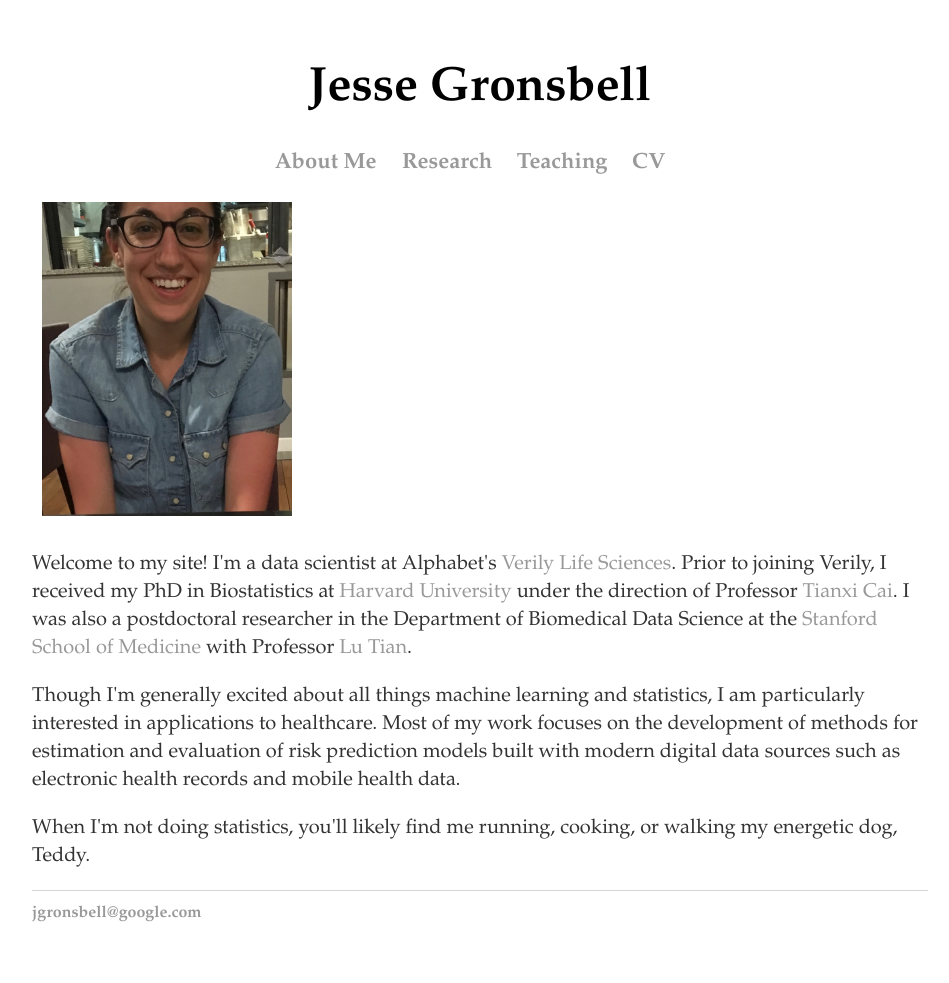
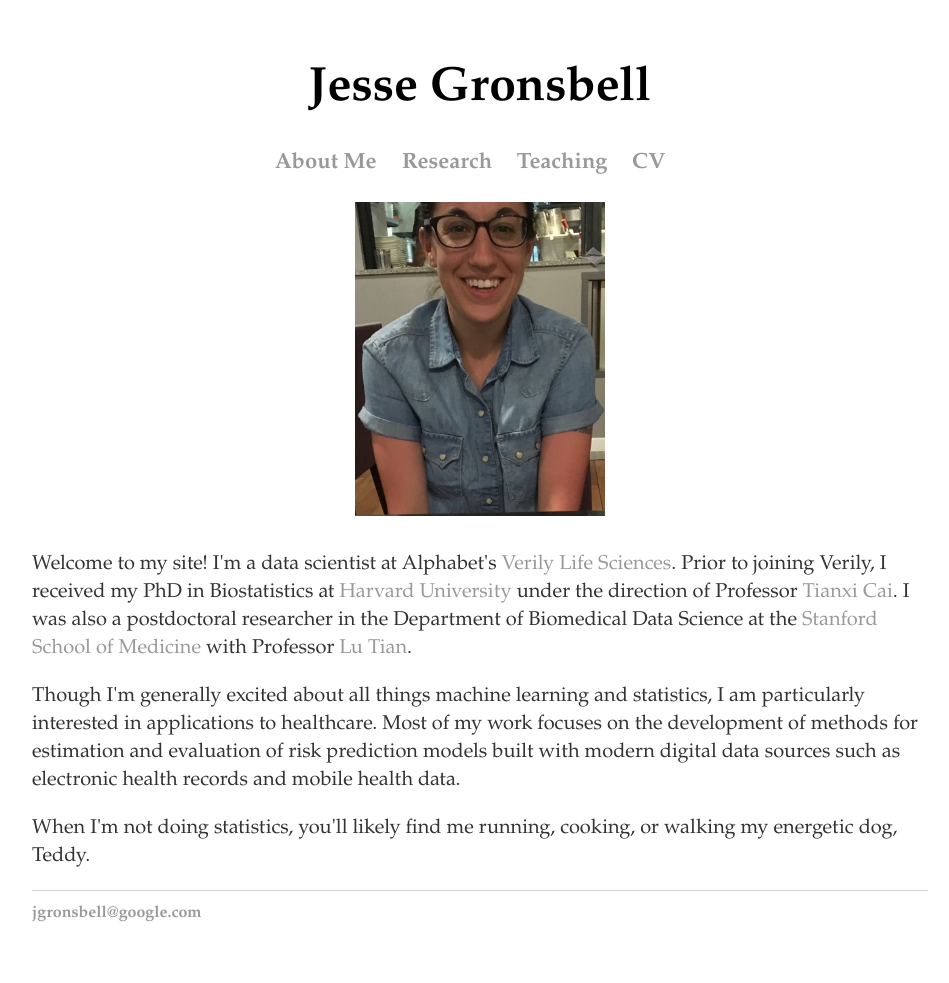
Before and after one commit to jgrons/old_website, a Jekyll site: the page built from index.html, in a window 1280 px wide. Shown: the whole page, without its empty margins (160-1109 px from the left). Built offline with Jekyll 4.4.1, drawn with Linux system fonts in a browser that asks for light colours.

Commit message:
Update index.html

```diff
--- a/index.html
+++ b/index.html
@@ -5,9 +5,11 @@ title: Jesse Gronsbell
 <div class="blurb">
 
 		<div class="span2">
+			 <center>
 			   <a href="../pics/me_france.jpeg">
             <img src="../pics/me_france.jpeg" HEIGHT="314" WIDTH="250" style="margin:10px 10px 10px 10px"
-                  alt="centered image" title="JG" alt="JG"/></a>
+                  title="JG" alt="JG"/></a>
+		 <center/>
         </div>
 
 	<p style="font-size:20px; font-family: palatino">
```
